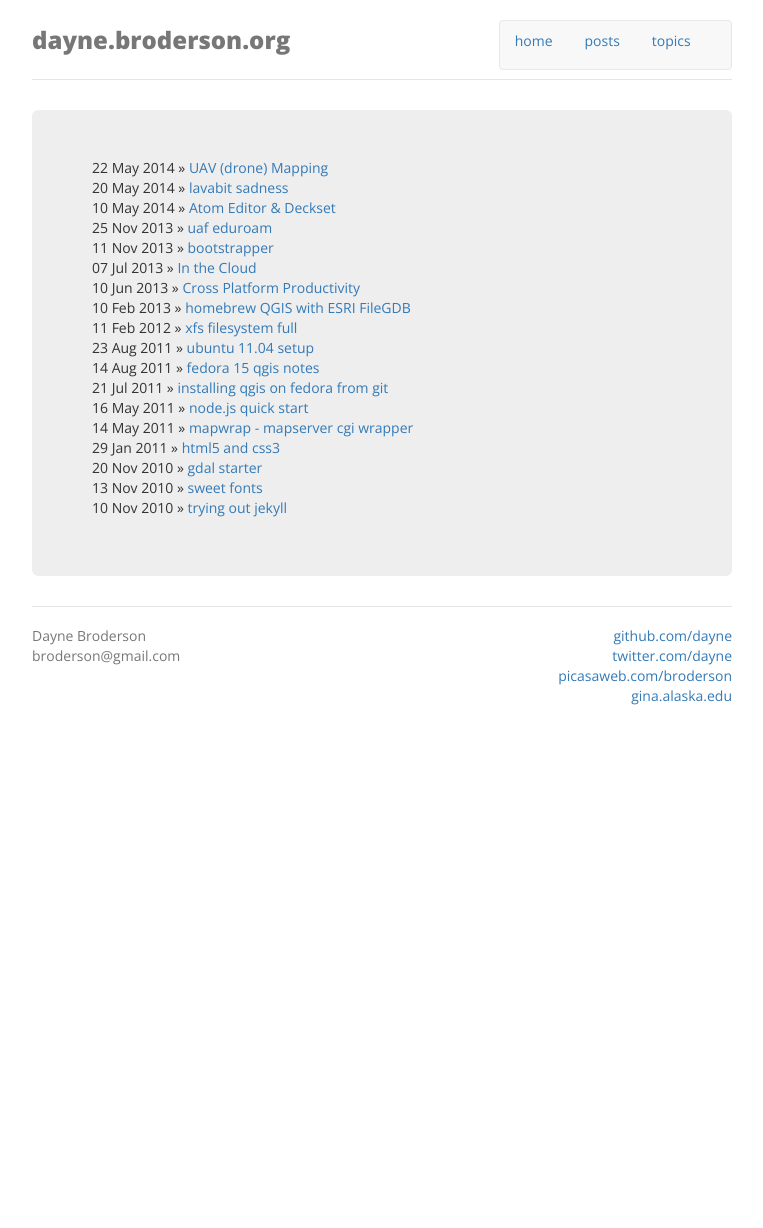
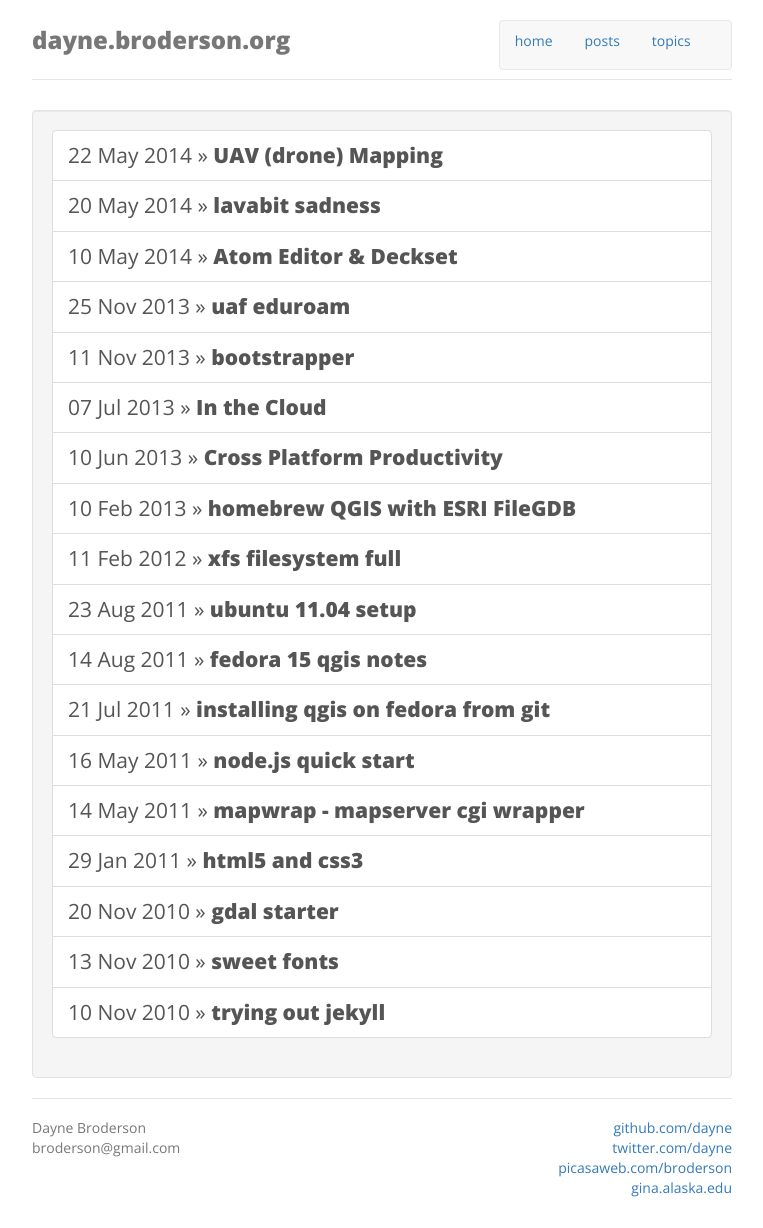
Before and after one commit to dayne/dayne.github.com, a Jekyll site: the page built from posts.html, in a window 1280 px wide. Shown: the whole page, without its empty margins (258-1021 px from the left). Built offline with Jekyll 4.4.1, drawn with Linux system fonts in a browser that asks for light colours; nearby versions of some CDN libraries; Markdown is read by kramdown in place of the engine named in the settings; before the commit the page ends 900 px from its top, so only the background shows below that.

Commit message:
migrating to a different look for listing of posts

```diff
--- a/css/dayne.css
+++ b/css/dayne.css
@@ -8,3 +8,8 @@ h1, h2, h3, h4, h5, h6 {
   font-family: 'Open Sans', sans-serif;
   font-weight: 800;
 }
+
+#post {
+  font-size: +1.45em;
+  line-height: 160%;
+}
--- a/posts.html
+++ b/posts.html
@@ -3,10 +3,12 @@ layout: default
 title: Dayne Broderson
 ---
 
-<div class="jumbotron text-left">
-  <ul class="posts list-unstyled text-left">
+<div class="well lead">
+  <div class="list-group text-left">
     {% for post in site.posts %}
-      <li><span>{{ post.date | date_to_string }}</span> &raquo; <a href="{{ post.url }}">{{ post.title }}</a></li>
+    <a class="list-group-item" href="{{ post.url }}">
+      {{ post.date | date_to_string }} &raquo; <span style="font-weight: 800;">{{ post.title }}</span>
+    </a>
     {% endfor %}
-  </ul>
+  </div>
 </div>
```
Also changed, not shown: index.html (+5 -3 lines).
